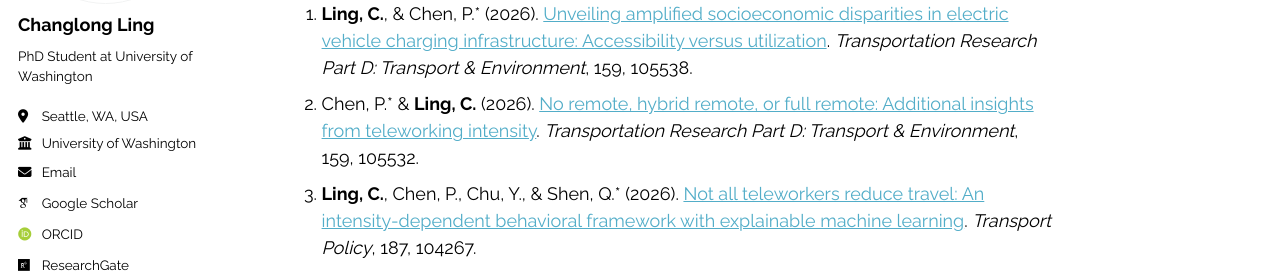
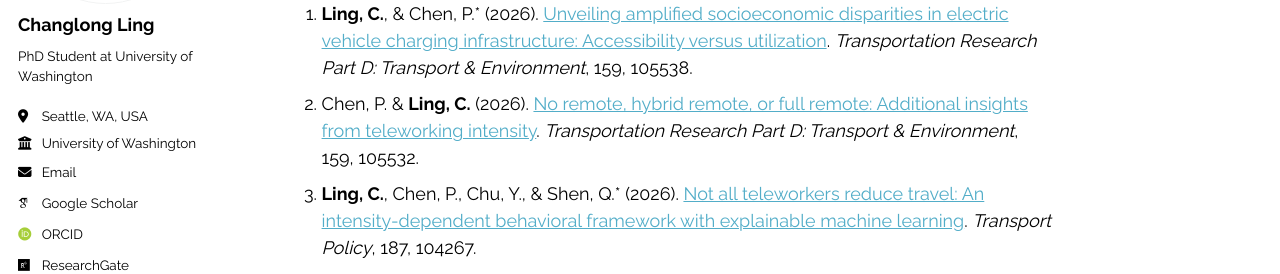
Before and after one commit to ChanglongLing/changlongling.github.io, a Jekyll site: the page built from _pages/publications.md, in a window 1280 px wide and 900 px high. Shown: the part 270-544 px from the top of the window. Built offline with Jekyll 4.4.1, drawn with Linux system fonts in a browser that asks for light colours; some web fonts are replaced; comment, search, counter and statistics services are not loaded.

```diff
--- a/_pages/publications.md
+++ b/_pages/publications.md
@@ -8,7 +8,7 @@ Full list: [Google Scholar](https://scholar.google.com/citations?user=BOv54g0AAA
 Automated and Sustainable Transportation
 -----
 1. **Ling, C.**, & Chen, P.\* (2026). [Unveiling amplified socioeconomic disparities in electric vehicle charging infrastructure: Accessibility versus utilization](https://doi.org/10.1016/j.trd.2026.105538). _Transportation Research Part D: Transport & Environment_, 159, 105538.
-2. Chen, P.* & **Ling, C.** (2026). [No remote, hybrid remote, or full remote: Additional insights from teleworking intensity](https://doi.org/10.1016/j.trd.2026.105532). _Transportation Research Part D: Transport & Environment_, 159, 105532.
+2. Chen, P. & **Ling, C.** (2026). [No remote, hybrid remote, or full remote: Additional insights from teleworking intensity](https://doi.org/10.1016/j.trd.2026.105532). _Transportation Research Part D: Transport & Environment_, 159, 105532.
 3. **Ling, C.**, Chen, P., Chu, Y., & Shen, Q.* (2026). [Not all teleworkers reduce travel: An intensity-dependent behavioral framework with explainable machine learning](https://doi.org/10.1016/j.tranpol.2026.104267). _Transport Policy_, 187, 104267.
 4. **Ling, C.**, Chen, Z.\*, Yang, J., & Yang, T. (2025). [Evaluating inclusive transit-oriented development with location affordability and its influencing factors](https://doi.org/10.1016/j.tra.2025.104672). _Transportation Research Part A: Policy & Practice_, 201, 104672.
 5. **Ling, C.**, Xie, B.\*, & An, Z.\* (2025). [Traffic safety in relation to multidimensional street network and land use features: A nonlinear analysis with population heterogeneity](https://doi.org/10.1016/j.apgeog.2025.103737). _Applied Geography_, 183, 103737.
```
